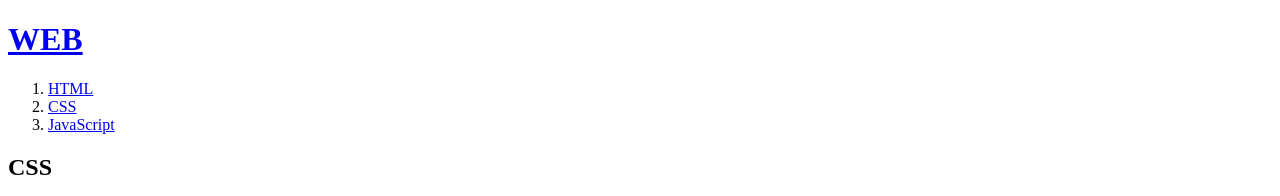
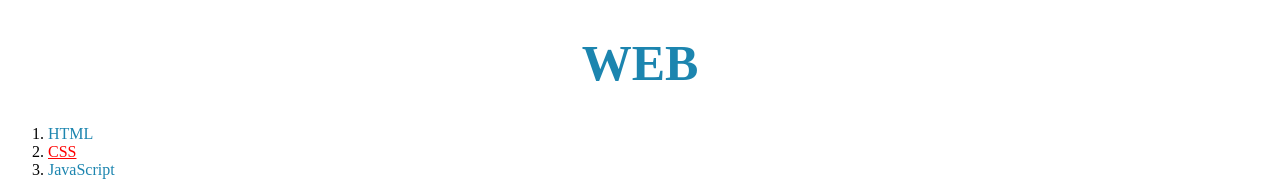
Before and after one commit to ming0031/my-first-website, a plain HTML site: page 2.html in a window 1280 px wide. Shown: the top 196 px of the page. Drawn offline with Linux system fonts and the light colour scheme.

Commit message:
Add files via upload

```diff
--- a/2.html
+++ b/2.html
@@ -4,15 +4,29 @@
     <title>WEB1-CSS
     </title>
     <meta charset="utf-8">
+    <style>
+        a{color:rgb(28, 133, 175);
+        text-decoration:none;}
+        h1{font-size:50px;
+        text-align:center;}
+    </style>
 </head>
 
 <body>
 <h1><a href="index.html">WEB</a></h1>
 <ol>
     <li><a href="1.html">HTML</a></li>
-    <li><a href="2.html">CSS</a></li>
+    <li><a href="2.html" style="color:red; text-decoration:underline;">CSS</a></li>
     <li><a href="3.html">JavaScript</a></li>
 </ol>
+
+<!--<h1><a href="index.html"><font color="red">WEB</font></a></h1>
+<ol>
+    <li><a href="1.html"><font color="red">HTML</font></a></li>
+    <li><a href="2.html"><font color="red">CSS</font></a></li>
+    <li><a href="3.html"><font color="red">JavaScript</font></a></li>
+</ol>-->
+
 <h2>CSS</h2>
 <p>
     <iframe width="560" height="315" src="https://www.youtube.com/embed/AiVjgeYWuW8" title="YouTube video player" frameborder="0" allow="accelerometer; autoplay; clipboard-write; encrypted-media; gyroscope; picture-in-picture; web-share" allowfullscreen></iframe>
```
Also changed, not shown: 1.html (+8 -0 lines).
